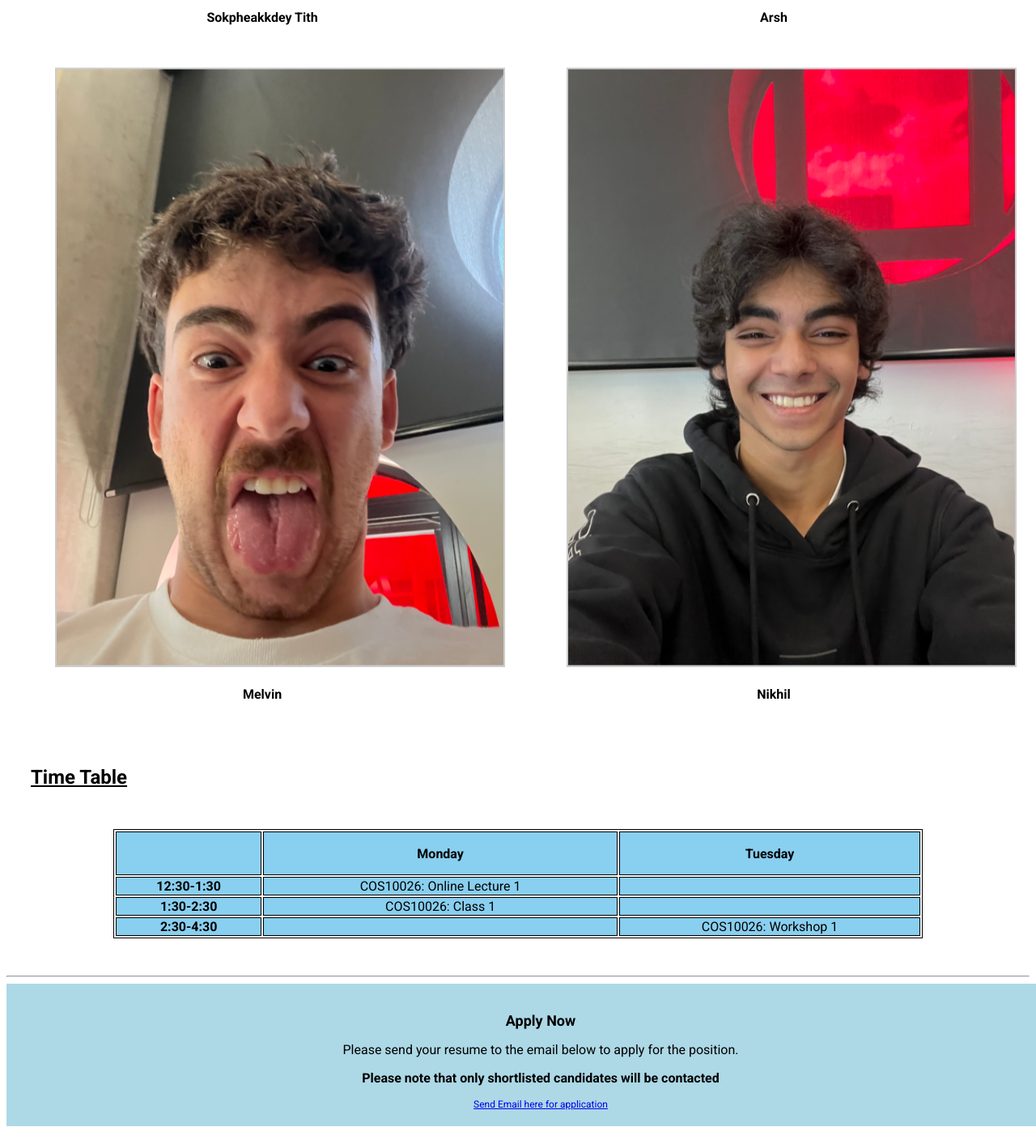
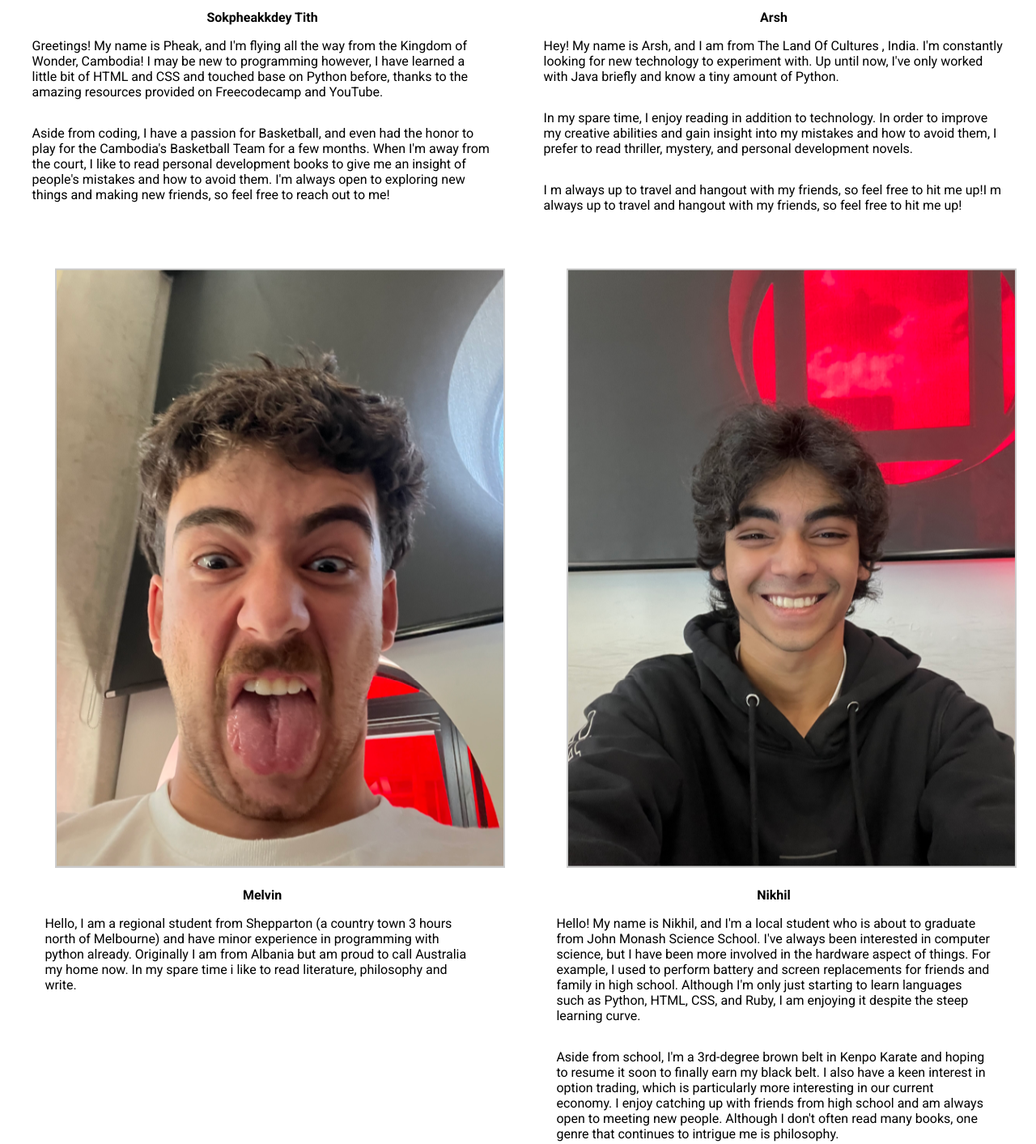
Before and after one commit to nik2672/Introductory-semester-1-website, a plain HTML site: page about.html in a window 1280 px wide. Shown: the part 1680-3093 px from the top of the page at 81% size. Before the commit the page ends 3071 px from the top, so only its background shows below. Drawn offline with Linux system fonts and the light colour scheme.

Commit message:
Add files via upload

```diff
--- a/about.html
+++ b/about.html
@@ -48,21 +48,28 @@
     <section class="members">
         <figure><img src="images/pheak.jpeg" alt="Image of Pheak" class="selfies"></figure> <!----created class-->
         <figcaption>Sokpheakkdey Tith</figcaption>
-        <!---removed descriptions-->
+        <p>Greetings! My name is Pheak, and I'm flying all the way from the Kingdom of Wonder, Cambodia! I may be new to programming however, I have learned a little bit of HTML and CSS and touched base on Python before, thanks to the amazing resources provided on Freecodecamp and YouTube.</p>
+        <p>Aside from coding, I have a passion for Basketball, and even had the honor to play for the Cambodia's Basketball Team for a few months. When I'm away from the court, I like to read personal development books to give me an insight of people's mistakes and how to avoid them. I'm always open to exploring new things and making new friends, so feel free to reach out to me!</p>
     </section>
     <section class="members">
         <figure><img src="images/arsh.jpeg" alt="Image of Arsh" class=selfies></figure> <!--created class -->
         <figcaption>Arsh</figcaption>
+        <p>Hey! My name is Arsh, and I am from The Land Of Cultures , India. I'm constantly looking for new technology to experiment with. Up until now, I've only worked with Java briefly and know a tiny amount of Python.</p>
+        <p>In my spare time, I enjoy reading in addition to technology. In order to improve my creative abilities and gain insight into my mistakes and how to avoid them, I prefer to read thriller, mystery, and personal development novels.</p>
+        <p>I m always up to travel and hangout with my friends, so feel free to hit me up!I m always up to travel and hangout with my friends, so feel free to hit me up!</p>
     </section>
 </section>
 <section class="container-2">
     <section class="members">
         <figure><img src="images/melvin.jpeg" alt="Image of Melvin" class=selfies></figure> <!---crated class-->
         <figcaption>Melvin</figcaption>
+        <p>Hello, I am a regional student from Shepparton (a country town 3 hours north of Melbourne) and have minor experience in programming with python already. Originally I am from Albania but am proud to call Australia my home now. In my spare time i like to read literature, philosophy and write.</p>
     </section>
     <section class="members">
         <figure><img src="images/nik.jpeg" alt="Image of Nik" class=selfies></figure> <!---crated class-->
         <figcaption>Nikhil</figcaption>
+        <p>Hello! My name is Nikhil, and I'm a local student who is about to graduate from John Monash Science School. I've always been interested in computer science, but I have been more involved in the hardware aspect of things. For example, I used to perform battery and screen replacements for friends and family in high school. Although I'm only just starting to learn languages such as Python, HTML, CSS, and Ruby, I am enjoying it despite the steep learning curve.</p>
+        <p>Aside from school, I'm a 3rd-degree brown belt in Kenpo Karate and hoping to resume it soon to finally earn my black belt. I also have a keen interest in option trading, which is particularly more interesting in our current economy. I enjoy catching up with friends from high school and am always open to meeting new people. Although I don't often read many books, one genre that continues to intrigue me is philosophy.</p>
     </section>
 </section>
     <section class="subheading">
```
